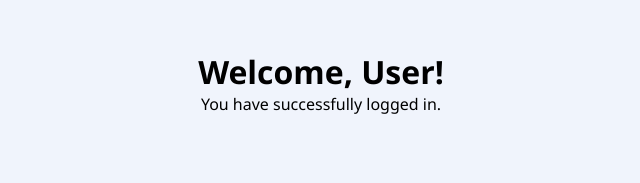
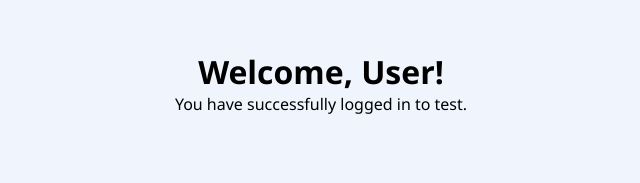
Before and after one commit to Chamod-alt/zephyra-login, a React (Create React App) app: page /Welcome in a window 1280 px wide. Shown: the top 183 px of the page, without its empty margins (319-959 px from the left). Built offline with nearby package versions, Linux system fonts and the light colour scheme.

Commit message:
add the comment

```diff
--- a/src/pages/Welcome.js
+++ b/src/pages/Welcome.js
@@ -8,7 +8,7 @@ const Welcome = () => {
   return (
     <div style={{ textAlign: "center", paddingTop: "50px" }}>
       <h1>Welcome, {name}!</h1>
-      <p>You have successfully logged in.</p>
+      <p>You have successfully logged in to test.</p>
     </div>
   );
 };
```
